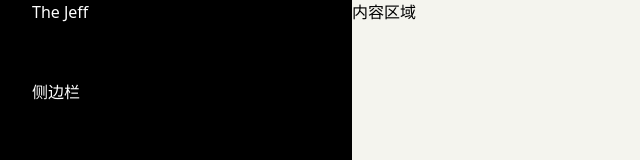
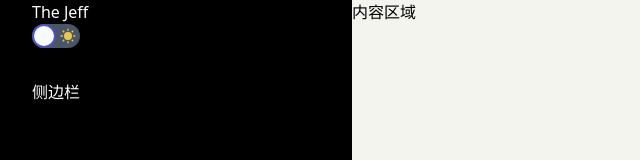
Before and after one commit to jeffchong922/next-website, a Next.js app: page / in a window 1280 px wide. Shown: the top 160 px of the page, without its empty margins (0-640 px from the left). Built offline with nearby package versions, Linux system fonts and the light colour scheme.

Commit message:
手动切换主题

```diff
--- /dev/null
+++ b/components/ThemeToggle.tsx
@@ -0,0 +1,37 @@
+import { RiSunFill, RiMoonFill } from 'react-icons/ri'
+
+export interface ThemeToggleProps {
+  isDarkMode: boolean
+  onThemeChange: (isDarkMode: boolean) => void
+}
+
+const ThemeToggle: React.VFC<ThemeToggleProps> = ({
+  isDarkMode,
+  onThemeChange
+}) => {
+  return (
+    <div>
+      <div
+        onClick={() => { onThemeChange(!isDarkMode) }}
+        className={`
+          relative
+          flex flex-row justify-around items-center
+          bg-gray-700 w-12 h-6 rounded-2xl cursor-pointer
+        `}
+      >
+        <RiMoonFill className='text-1xl text-yellow-500'/>
+        <RiSunFill className='text-1xl text-yellow-500'/>
+        <div
+          className={`
+            absolute inset-y-0 my-auto left-0
+            transition-transform duration-300 transform ${isDarkMode ? 'translate-x-6' : 'translate-x-0'}
+            h-6 w-6 border-2 border-indigo-700 rounded-full
+            bg-gray-100
+          `}
+        ></div>
+      </div>
+    </div>
+  )
+}
+
+export default ThemeToggle
--- a/components/layout-header.tsx
+++ b/components/layout-header.tsx
@@ -1,8 +1,18 @@
 import Link from 'next/link'
-const LayoutHeader: React.VFC = () => {
+import ThemeToggle, { ThemeToggleProps } from './ThemeToggle'
+
+export interface LayoutHeaderProps extends ThemeToggleProps {
+
+}
+
+const LayoutHeader: React.VFC<LayoutHeaderProps> = ({
+  isDarkMode,
+  onThemeChange
+}) => {
   return (
     <div>
       <Link href='/'><a>The Jeff</a></Link>
+      <ThemeToggle isDarkMode={isDarkMode} onThemeChange={onThemeChange} />
     </div>
   )
 }
--- a/components/layout.tsx
+++ b/components/layout.tsx
@@ -30,6 +30,11 @@ const Layout: React.FC = ({
     setIsDarkTheme(isDarkMode)
   }, delay, true)
 
+  function handleThemeChange (isDarkMode: boolean) {
+    setDelay(null)
+    setIsDarkTheme(isDarkMode)
+  }
+
   return (
     <>
       <Head>
@@ -44,7 +49,7 @@ const Layout: React.FC = ({
           layout-header
         `}
       >
-        <LayoutHeader/>
+        <LayoutHeader isDarkMode={isDarkTheme} onThemeChange={handleThemeChange}/>
       </header>
 
       {/* 侧边栏 */}
--- a/package.json
+++ b/package.json
@@ -10,7 +10,8 @@
   "dependencies": {
     "next": "10.0.0",
     "react": "17.0.1",
-    "react-dom": "17.0.1"
+    "react-dom": "17.0.1",
+    "react-icons": "^3.11.0"
   },
   "devDependencies": {
     "@types/node": "^14.14.6",
```
Also changed, not shown: 1 other file (tests, documents, lock files or other folders).
